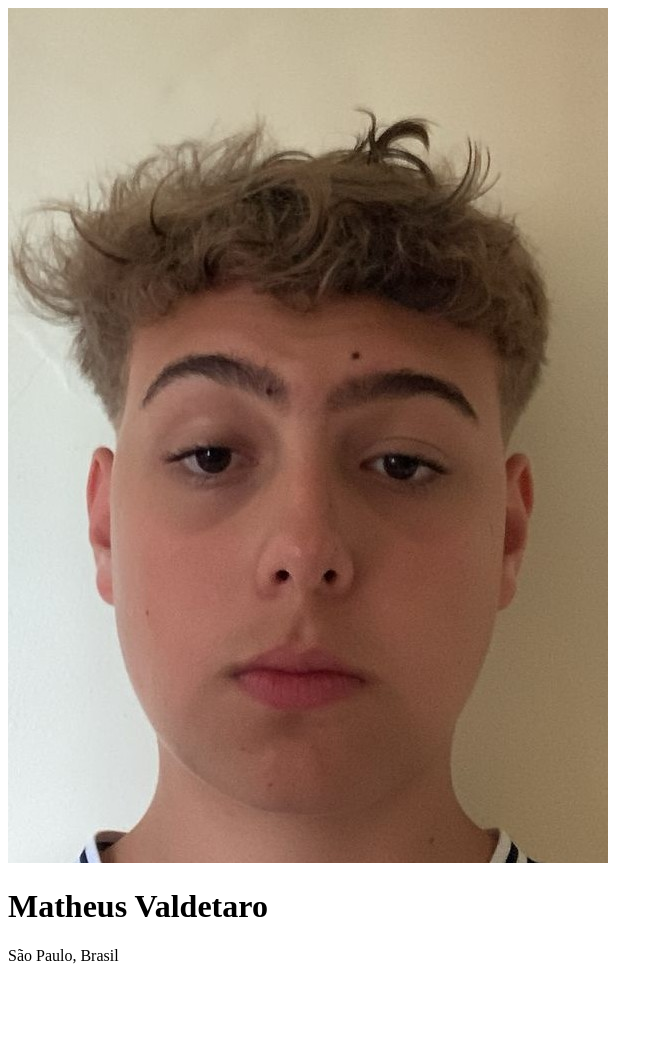
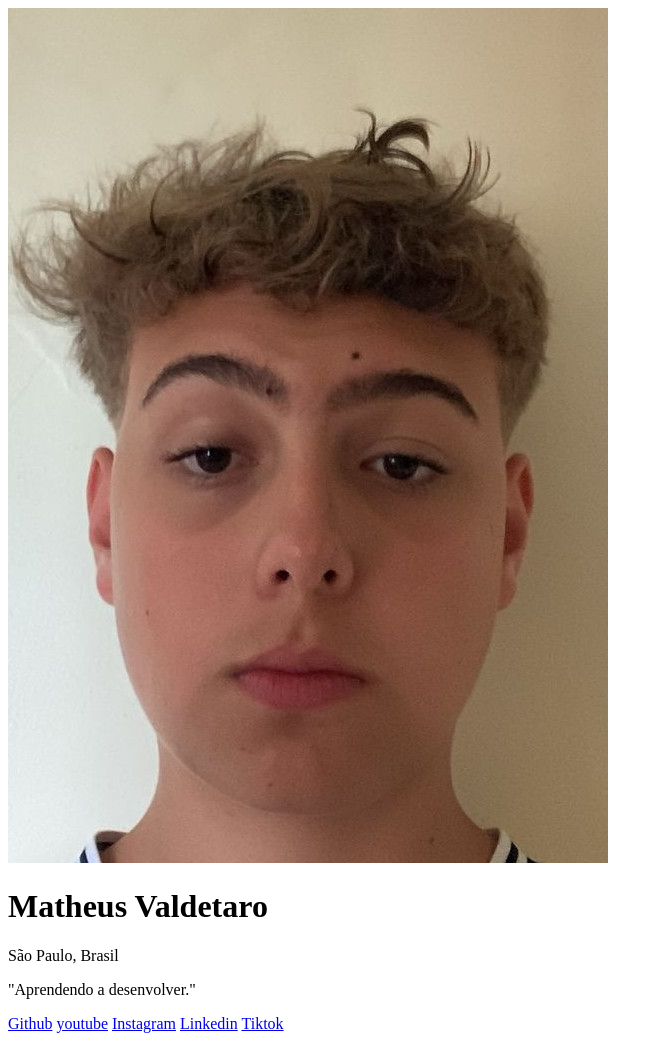
Before and after one commit to MatheusLima7adv/meus-links, a plain HTML site: page index.html in a window 1280 px wide. Shown: the whole page, without its empty margins (0-663 px from the left). Before the commit the page ends 981 px from the top, so only its background shows below. Drawn offline with Linux system fonts and the light colour scheme.

Commit message:
termino do desenvolvimento do html

```diff
--- a/index.html
+++ b/index.html
@@ -10,6 +10,13 @@
         <img src="./b9368247-fea8-44ee-a6cb-69088d642821.jpg" alt="imagem do criador da pagina de links, matheus valdetaro">
         <h1>Matheus Valdetaro</h1>
         <p>São Paulo, Brasil</p>
+
+        <p>"Aprendendo a desenvolver."</p>
+        <a href="https://github.com/MatheusLima7adv/meus-links">Github</a>
+        <a href="www.youtube.com/@matheuslima7385">youtube</a>
+        <a href="https://www.instagram.com/theuz7.kz/">Instagram</a>
+        <a href="https://www.linkedin.com/in/matheus-lima-2b1a542bb/">Linkedin</a>
+        <a href="https://tiktok.com">Tiktok</a>
     </div>
 </body>
 </html>
```
